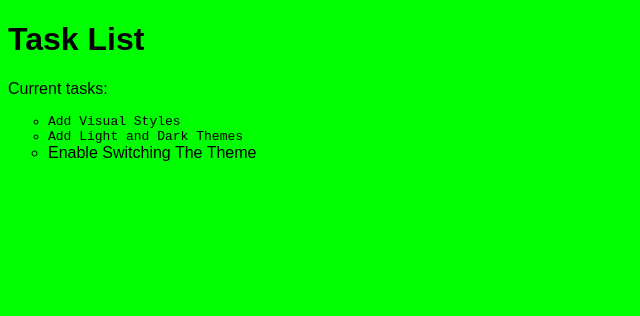
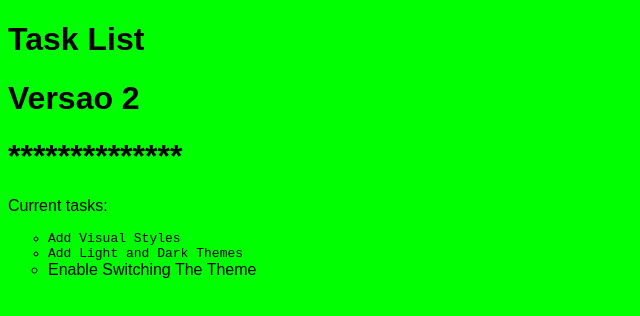
Before and after one commit to GabrielRochaT/teste-git, a plain HTML site: page index.html in a window 1280 px wide. Shown: the whole page, without its empty margins (0-640 px from the left). Drawn offline with Linux system fonts and the light colour scheme.

Commit message:
versao 2

```diff
--- a/index.html
+++ b/index.html
@@ -11,6 +11,8 @@
 
 <body class="light-theme">
     <h1>Task List</h1>
+    <h1>Versao 2</h1>
+    <h1>**************</h1>
     <p id="msg">Current tasks:</p>
     <ul>
         <li class="list">Add Visual Styles</li>
```
